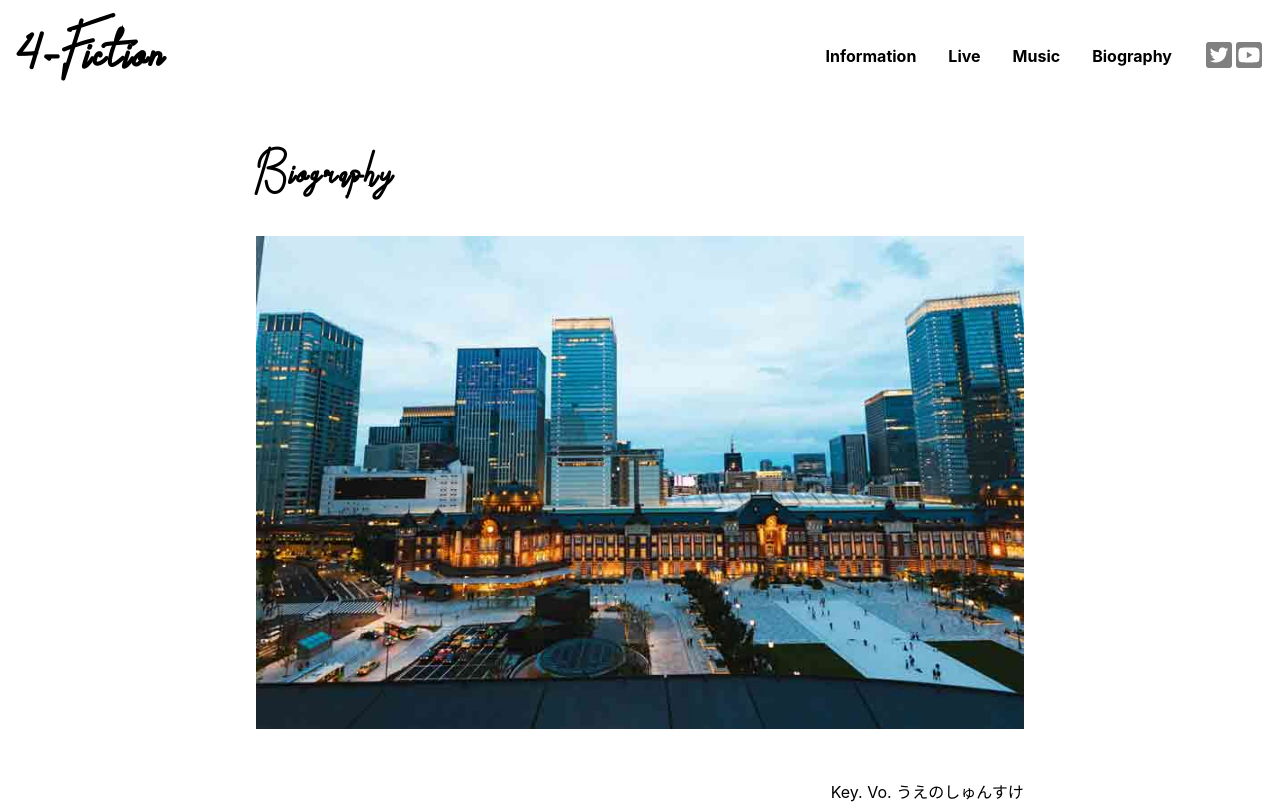
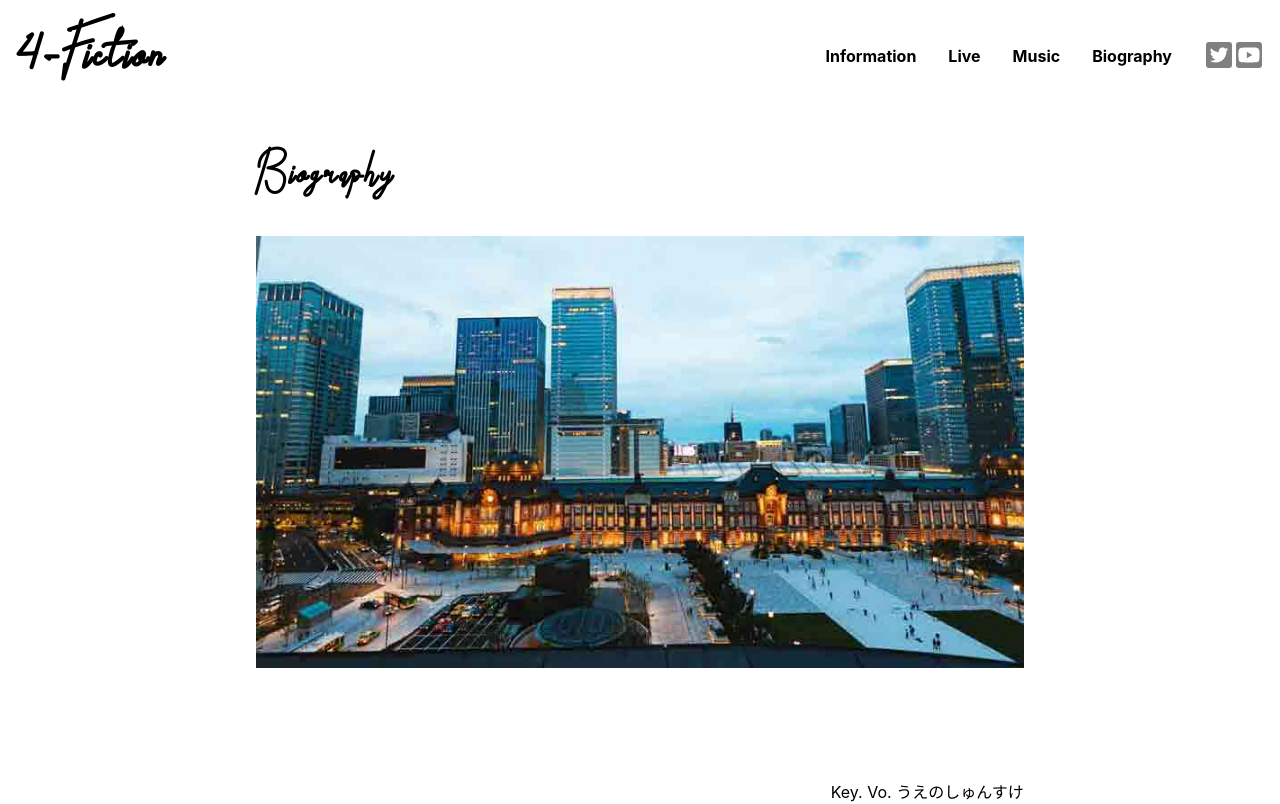
Before and after one commit to si4141/4-fiction-official, a Next.js app: page /biography in a window 1280 px wide. Shown: the top 804 px of the page. Built offline with nearby package versions, Linux system fonts and the light colour scheme.

Commit message:
add height, width and decoding to img tag

```diff
--- a/src/pages/biography/index.tsx
+++ b/src/pages/biography/index.tsx
@@ -9,7 +9,7 @@ export default function Biography() {
             <h2 className={styles.main__header}>Biography</h2>
           </div>
           <div className={styles.artist_img_wrapper}>
-            <img src="/top_tokyo_station.jpg" alt="artist_img" className={styles.artist_image} />
+            <img src="/top_tokyo_station.jpg" alt="artist_img" className={styles.artist_image} height={500} width={800} decoding="async" />
           </div>
           <div className={styles.member_list}>
             <ul>
--- a/src/pages/index.tsx
+++ b/src/pages/index.tsx
@@ -6,7 +6,7 @@ export default function Home() {
   return (
     <>
         <div className={styles.artist_image_wrapper}>
-          <img src="/top_tokyo_station.jpg" alt="artist image" className={styles.artist_image}></img>
+          <img src="/top_tokyo_station.jpg" alt="artist image" className={styles.artist_image} height={500} width={800} decoding="async" />
         </div>
 
         <div className={styles.main__header__container}>
--- a/src/styles/Home.module.scss
+++ b/src/styles/Home.module.scss
@@ -2,6 +2,7 @@
 
 .artist_image {
   width: 100%;
+  height: auto;
   object-fit: cover;
 }
 
```
Also changed, not shown: public/top_tokyo_station.jpg.
